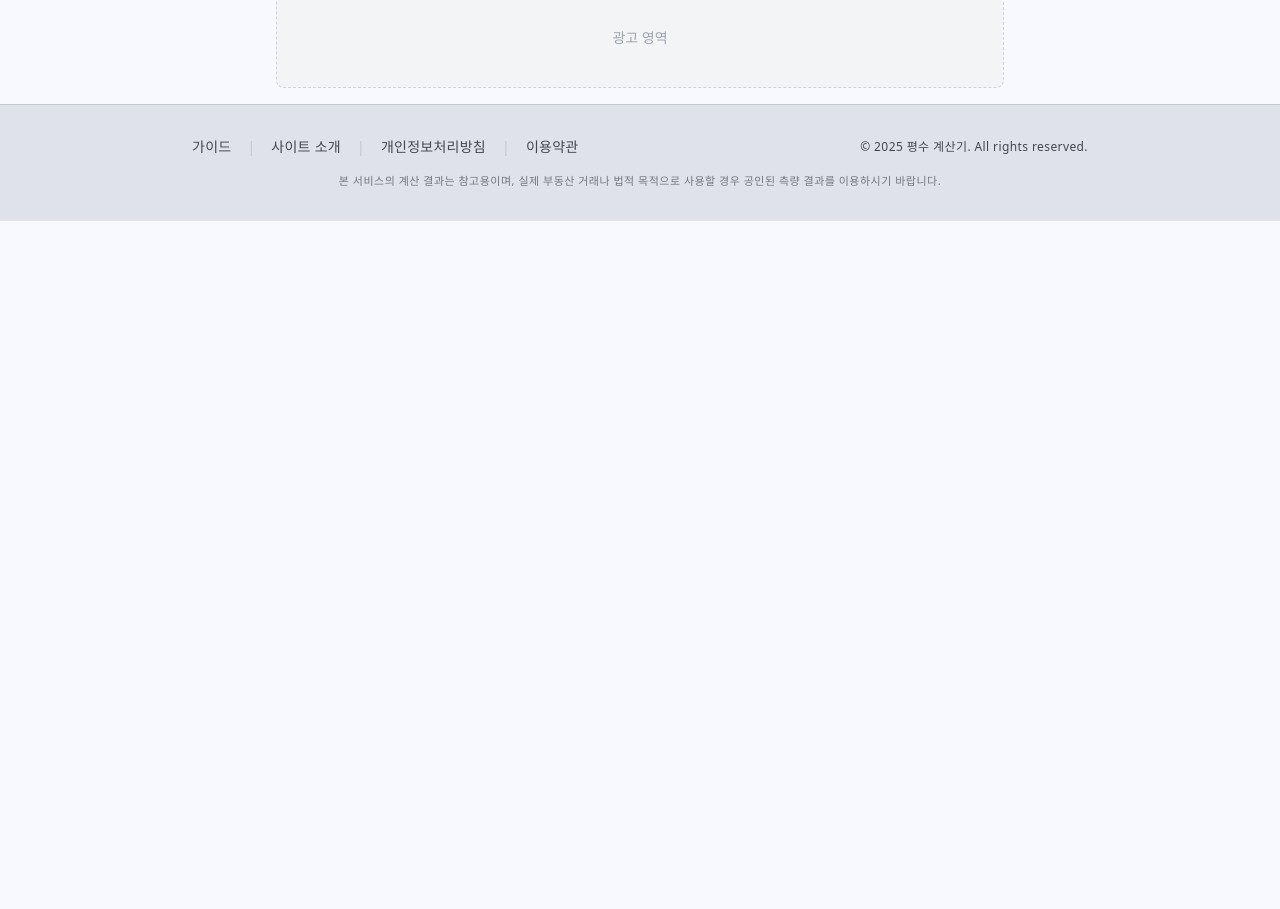
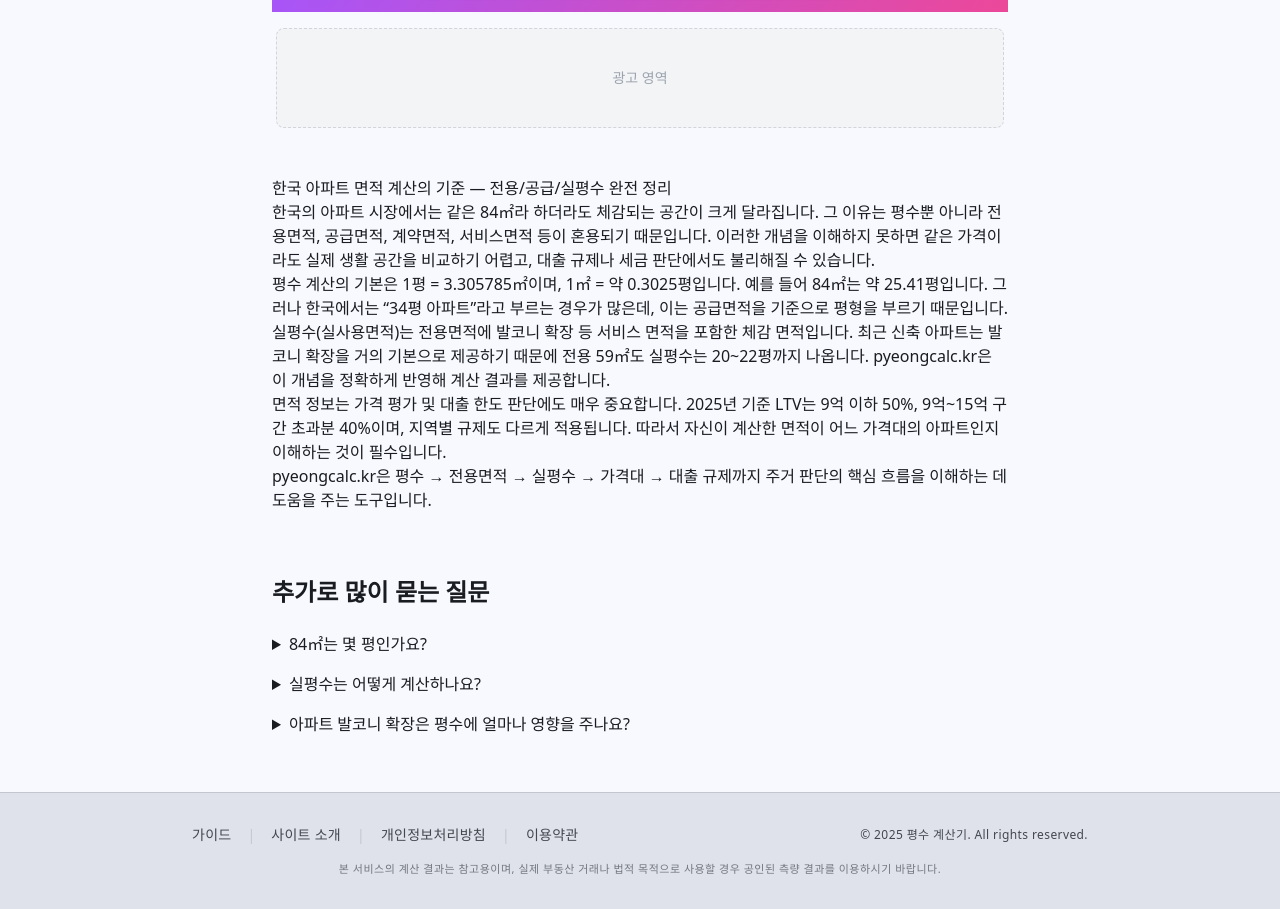
Before and after one commit to Prometheus-P/pyeongsu-calculator, an Astro site: page / in a window 1280 px wide. Shown: the part 1298-2207 px from the top of the page. Before the commit the page ends 1519 px from the top, so only its background shows below. Built offline with nearby package versions, Linux system fonts and the light colour scheme; Astro itself is replaced by a stand-in of ours; no server answers.

Commit message:
feat: Add LLM data file and update homepage.

```diff
--- a/src/pages/index.astro
+++ b/src/pages/index.astro
@@ -34,9 +34,72 @@ const faqItems = [
 >
   <SchemaMarkup type="all" faqItems={faqItems} slot="head" />
 
-  <main>
+  <main class="max-w-3xl mx-auto px-4 py-10">
+
     <AdContainer position="top" className="hidden sm:flex" />
     <App client:load />
     <AdContainer position="bottom" />
+
+    <!-- =========================== -->
+    <!--     SEO / AEO 본문 영역     -->
+    <!-- =========================== -->
+    <section class="prose mt-12">
+      <h2>한국 아파트 면적 계산의 기준 — 전용/공급/실평수 완전 정리</h2>
+
+      <p>
+        한국의 아파트 시장에서는 같은 84㎡라 하더라도 체감되는 공간이 크게 달라집니다.
+        그 이유는 평수뿐 아니라 전용면적, 공급면적, 계약면적, 서비스면적 등이 혼용되기 때문입니다.
+        이러한 개념을 이해하지 못하면 같은 가격이라도 실제 생활 공간을 비교하기 어렵고,
+        대출 규제나 세금 판단에서도 불리해질 수 있습니다.
+      </p>
+
+      <p>
+        평수 계산의 기본은 1평 = 3.305785㎡이며, 1㎡ = 약 0.3025평입니다.
+        예를 들어 84㎡는 약 25.41평입니다.
+        그러나 한국에서는 “34평 아파트”라고 부르는 경우가 많은데,
+        이는 공급면적을 기준으로 평형을 부르기 때문입니다.
+      </p>
+
+      <p>
+        실평수(실사용면적)는 전용면적에 발코니 확장 등 서비스 면적을 포함한 체감 면적입니다.
+        최근 신축 아파트는 발코니 확장을 거의 기본으로 제공하기 때문에
+        전용 59㎡도 실평수는 20~22평까지 나옵니다.
+        pyeongcalc.kr은 이 개념을 정확하게 반영해 계산 결과를 제공합니다.
+      </p>
+
+      <p>
+        면적 정보는 가격 평가 및 대출 한도 판단에도 매우 중요합니다.
+        2025년 기준 LTV는 9억 이하 50%, 9억~15억 구간 초과분 40%이며,
+        지역별 규제도 다르게 적용됩니다.
+        따라서 자신이 계산한 면적이 어느 가격대의 아파트인지 이해하는 것이 필수입니다.
+      </p>
+
+      <p>
+        pyeongcalc.kr은 평수 → 전용면적 → 실평수 → 가격대 → 대출 규제까지
+        주거 판단의 핵심 흐름을 이해하는 데 도움을 주는 도구입니다.
+      </p>
+    </section>
+
+    <!-- =========================== -->
+    <!--           FAQ 영역           -->
+    <!-- =========================== -->
+    <section class="mt-16">
+      <h2 class="text-2xl font-semibold mb-6">추가로 많이 묻는 질문</h2>
+
+      <details class="mb-4">
+        <summary>84㎡는 몇 평인가요?</summary>
+        84㎡는 약 25.41평이며, 한국에서는 34평형으로 불립니다.
+      </details>
+
+      <details class="mb-4">
+        <summary>실평수는 어떻게 계산하나요?</summary>
+        전용면적에 발코니 확장 등의 서비스면적을 포함하여 계산합니다.
+      </details>
+
+      <details class="mb-4">
+        <summary>아파트 발코니 확장은 평수에 얼마나 영향을 주나요?</summary>
+        평균 2~5평까지 사용하는 공간이 늘어납니다.
+      </details>
+    </section>
   </main>
 </BaseLayout>
```
Also changed, not shown: public/llms.txt (added, +29 -0 lines).
